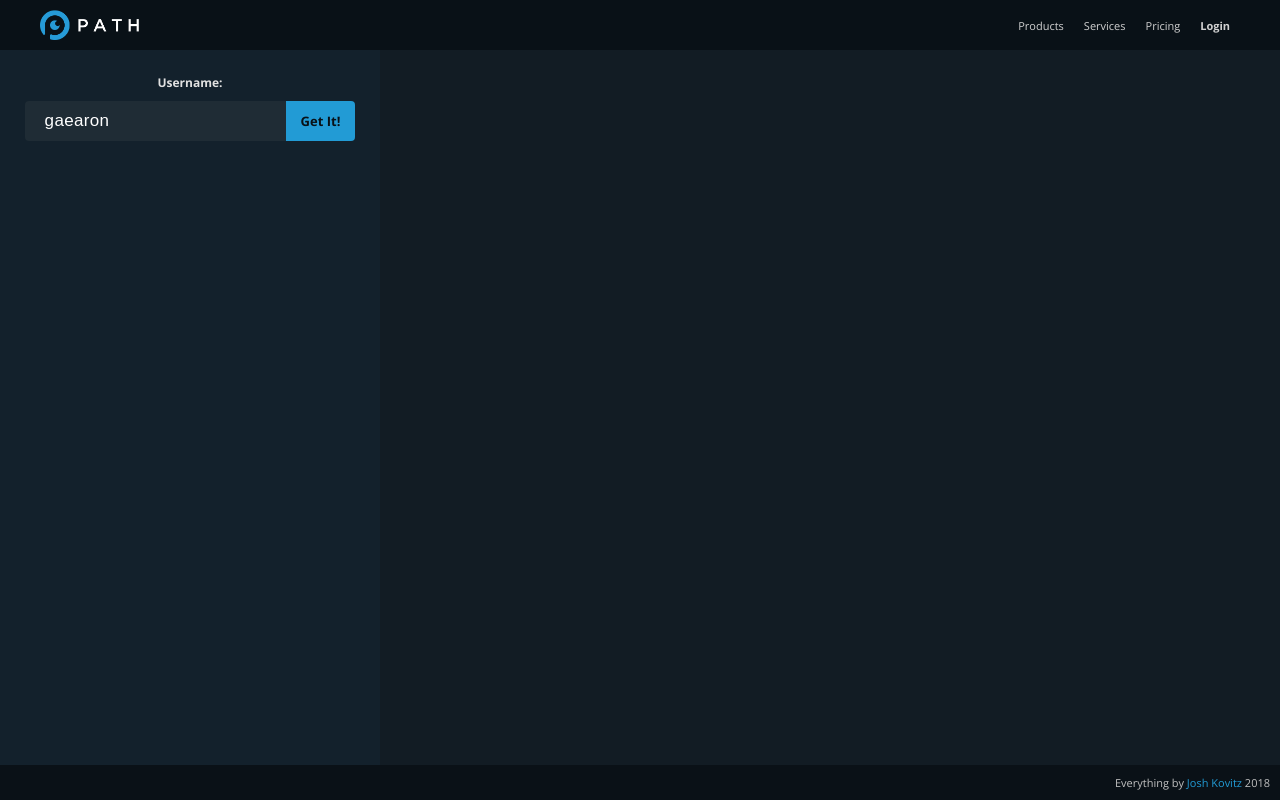
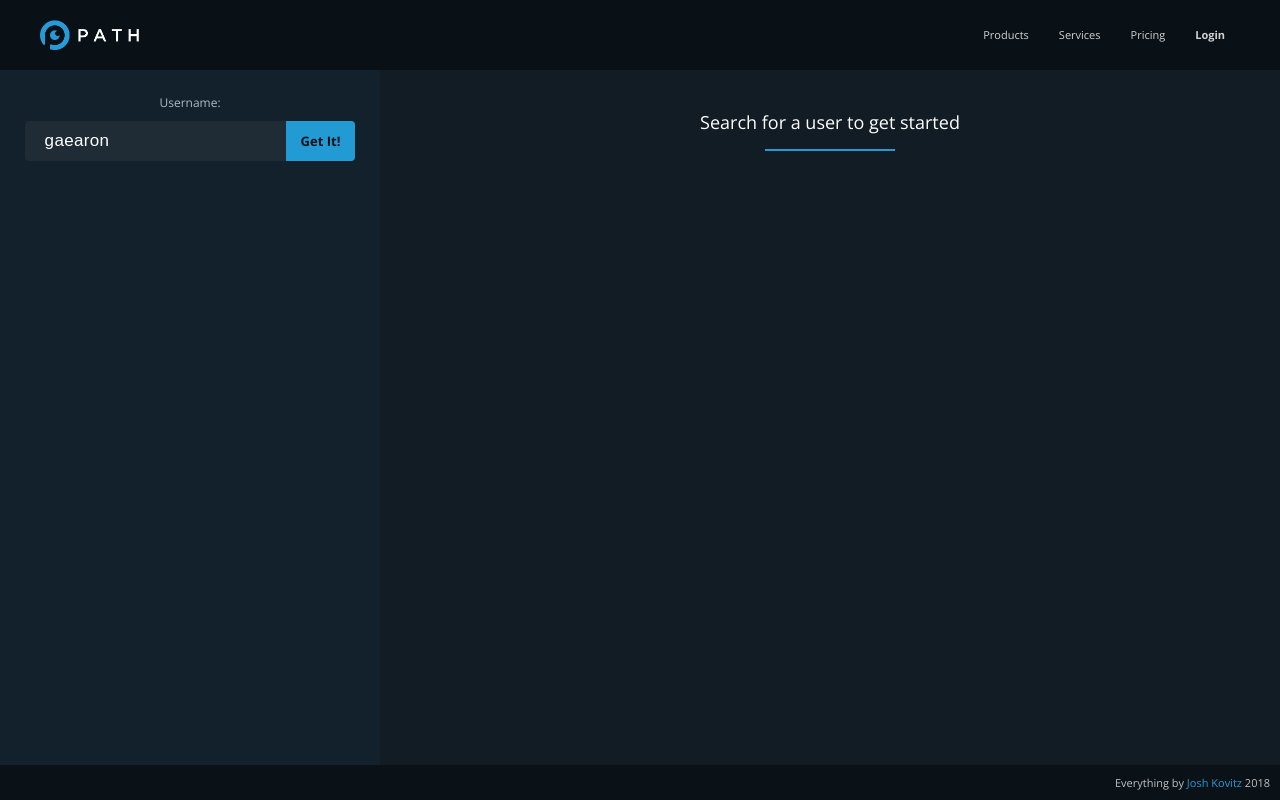
Before and after one commit to intowhite/pathnet, a React (Create React App) app: page / in a window 1280 px wide. Built offline with nearby package versions, Linux system fonts and the light colour scheme.

Commit message:
Final touchups, added some messaging

```diff
--- a/src/components/App.js
+++ b/src/components/App.js
@@ -13,7 +13,9 @@ class App extends Component {
     return (
       <div className="App">
         <div className="Header">
-          <img src={logo} alt=""/>
+          <a href="http://path.network">
+            <img src={logo} alt=""/>
+          </a>
           <ul>
             <li>Products</li>
             <li>Services</li>
--- a/src/components/RepoList.js
+++ b/src/components/RepoList.js
@@ -1,5 +1,4 @@
 // animations could be implemented much better, esp using react's transition group addon
-// conditional rendering here is questionable
 
 import React from 'react'
 import { distanceInWordsStrict } from 'date-fns'
@@ -10,6 +9,7 @@ const RepoList = ({ userRepos, showRepos }) => {
       <div className="RepoList">
         <div className="RepoList-count">
           {userRepos.length} Repos:
+          <div className="RepoList-countBar"></div>
         </div>
         <div className={(showRepos ? 'show-repos ' : ' ') + 'RepoList-repos'}>
           {userRepos.map((repo,id) => (
@@ -39,7 +39,12 @@ const RepoList = ({ userRepos, showRepos }) => {
     )
   } else {
     return (
-      <div className="RepoList"></div>
+      <div className="RepoList">
+        <div className="RepoList-count">
+          Search for a user to get started
+          <div className="RepoList-countBar"></div>
+        </div>
+      </div>
     )
   }
 }
--- a/src/components/Search.js
+++ b/src/components/Search.js
@@ -1,5 +1,6 @@
 // label would wrap input or have proper for/ids defined
 // add some debouncing to the input search so not firing 100 reqs when typing
+// need to add 'none found' logic and messaging
 
 import React from 'react'
 
--- a/src/features/Search/actions.js
+++ b/src/features/Search/actions.js
@@ -24,6 +24,7 @@ export const updateSearchTerm = (value) => {
 
         fetch(r.repos_url + '?')
           .then(repos => {
+            // horrible, just needed to make sure response was coming back from GH and not localhost
             if (repos.type === 'cors') {
               return repos.json();
             }
--- a/src/features/Search/index.js
+++ b/src/features/Search/index.js
@@ -4,8 +4,7 @@ import { updateSearchTerm } from './actions'
 
 const mapStateToProps = (state) => ({
   searchTerm: state.searchTerm,
-  selectedUser: state.selectedUser,
-  selectedUserRepos: state.selectedUserRepos
+  selectedUser: state.selectedUser
 })
 
 const mapDispatchToProps = dispatch => ({
--- a/src/features/Search/reducers.js
+++ b/src/features/Search/reducers.js
@@ -5,13 +5,6 @@ export const searchTerm = (state = 'tests' , action) => {
     default:
       return state
   }
-}
-
-export const searchLoading = (state = false , action) => {
-  if(action.type === 'SET_LOADING') {
-    return action.loading
-  }
-  return state
 }
 
 export const selectedUser = (state = {} , action) => {
--- a/src/index.css
+++ b/src/index.css
@@ -1,3 +1,6 @@
+/* No Bootstrap, Sass, etc used - though Sass and Stylus are both favorites
+less is more! */
+
 @import url('https://fonts.googleapis.com/css?family=Open+Sans:300,400,700,800');
 
 html, body, #root {
@@ -20,6 +23,11 @@ body {
   background: linear-gradient(-40deg, #255B6F -85%,#13212C 15%);
   background-size: 100%;
   background-attachment: fixed;
+}
+
+a {
+  /* dont do this */
+  display: inline-flex;
 }
 
 .App {
@@ -49,7 +57,8 @@ body {
 
 .Header img {
   height: 30px;
-  margin: 10px 40px;
+  margin: 20px 40px;
+  margin-right: 0;
 }
 
 .Header ul {
@@ -66,17 +75,20 @@ body {
 }
 
 .Header ul li {
-  padding: 0 10px;
+  padding: 0 15px;
   height: 50px;
   display: flex;
   align-items: center;
   line-height: 1;
+  border-bottom: 2px solid transparent;
 }
 
 .Header ul li:hover {
-  background: #229BD5;
-  color: #091117;
+  /* background: #229BD5;
+  color: #091117; */
+  color: #229BD5;
   cursor: pointer;
+  border-color: inherit;
 }
 
 .Header ul li.login {
@@ -119,8 +131,8 @@ body {
 }
 
 .Search-form label {
-  color: #e1e1e1;
-  font-weight: 700;
+  color: #aabcca;
+  font-weight: 400;
   font-size: 12px;
   width: 100px;
   text-align: right;
@@ -218,7 +230,7 @@ body {
 .RepoList {
   text-align: center;
   background: #121C24;
-  padding: 20px;
+  padding: 40px;
   flex-grow: 1;
 }
 
@@ -237,11 +249,15 @@ body {
   font-weight: 300;
   color: #ffffff;
   margin-bottom: 30px;
-  border-bottom: 2px solid #229BD5;
-  padding-bottom: 15px;
-  max-width: 130px;
   margin-left: auto;
   margin-right: auto;
+}
+
+.RepoList-countBar {
+  max-width: 130px;
+  border-bottom: 2px solid #229BD5;
+  margin: 0 auto;
+  padding-top: 15px;
 }
 
 .RepoList-repo {
@@ -294,6 +310,10 @@ body {
   background: #204c63;
 }
 
+.RepoList-repoName {
+  font-weight: 700;
+}
+
 .RepoList-repoDescription {
   line-height: 1.6;
   color: #787878;
--- a/src/reducers.js
+++ b/src/reducers.js
@@ -1,10 +1,9 @@
 import { combineReducers } from 'redux'
-import { searchTerm, searchLoading, selectedUser } from './features/Search/reducers'
+import { searchTerm, selectedUser } from './features/Search/reducers'
 import { userRepos, showRepos } from './features/RepoList/reducers'
 
 const rootReducer = combineReducers({
   searchTerm,
-  searchLoading,
   selectedUser,
   userRepos,
   showRepos
```
